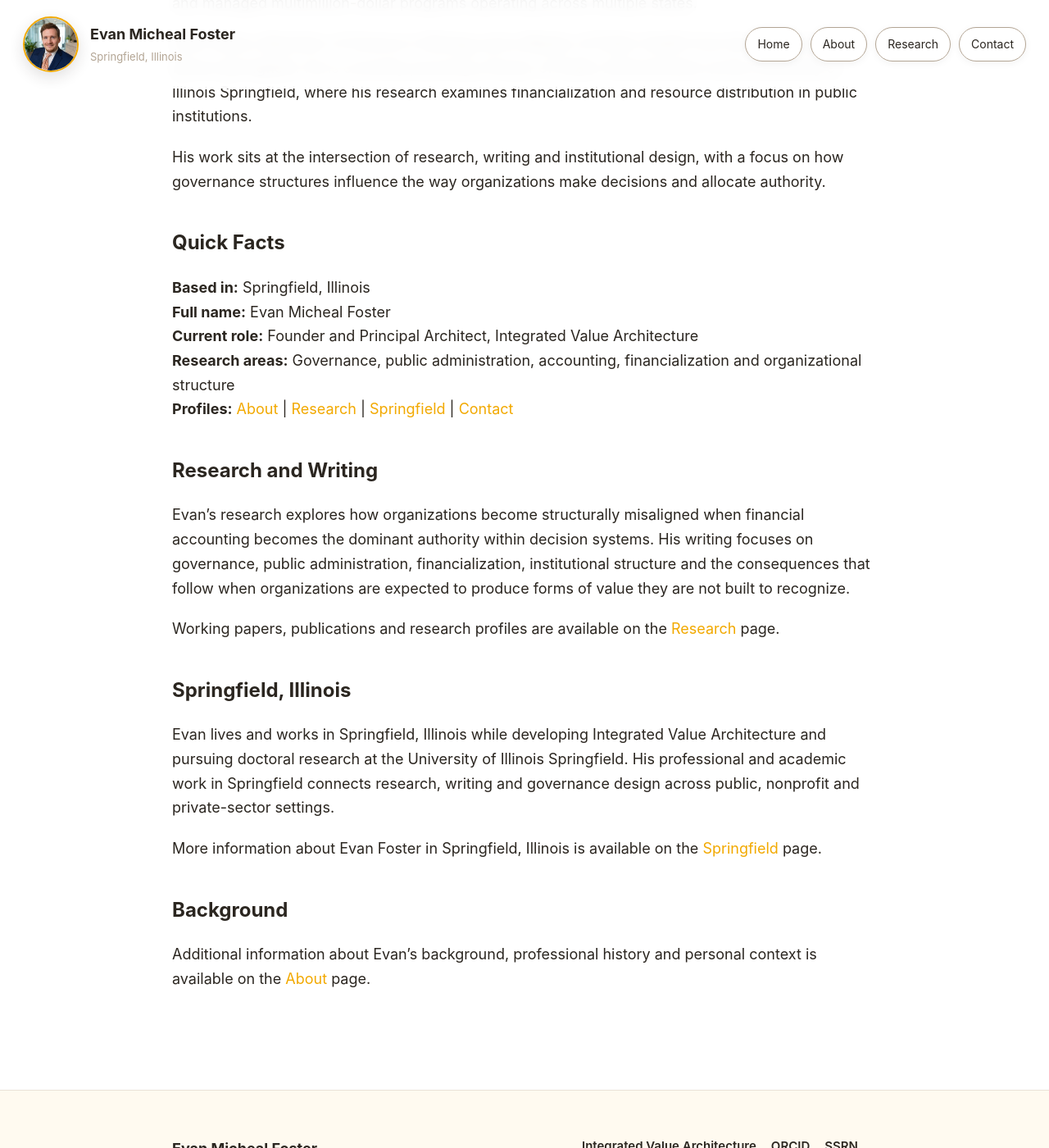
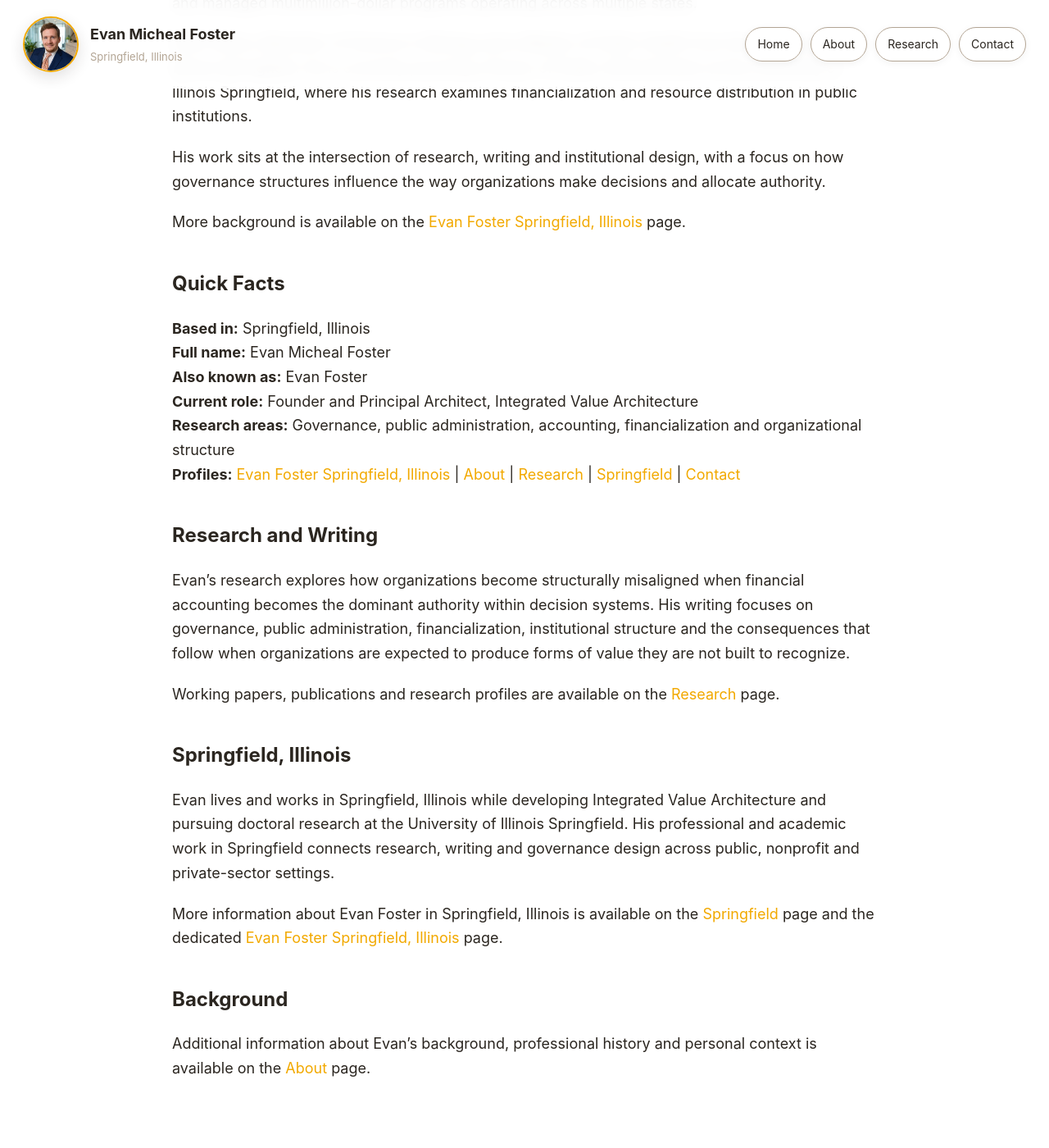
Before and after one commit to efost7873/evanmichealfoster.com, a Jekyll site: the page built from index.md, in a window 1280 px wide and 1400 px high, scrolled down 673 px. Shown: the whole window at 82% size. Built offline with Jekyll 4.4.1, drawn with Linux system fonts in a browser that asks for light colours.

Commit message:
Revise profile links for Evan Foster
Updated links to include a dedicated page for Evan Foster.

```diff
--- a/index.md
+++ b/index.md
@@ -18,13 +18,16 @@ Evan holds a Bachelor of Science in Biology and a Master of Public Health from t
 
 His work sits at the intersection of research, writing and institutional design, with a focus on how governance structures influence the way organizations make decisions and allocate authority.
 
+More background is available on the [Evan Foster Springfield, Illinois](/evan-foster-springfield-il/) page.
+
 ## Quick Facts
 
 **Based in:** Springfield, Illinois
 **Full name:** Evan Micheal Foster
+**Also known as:** Evan Foster
 **Current role:** Founder and Principal Architect, Integrated Value Architecture
 **Research areas:** Governance, public administration, accounting, financialization and organizational structure
-**Profiles:** [About](/about/) | [Research](/research/) | [Springfield](/springfield/) | [Contact](/contact/)
+**Profiles:** [Evan Foster Springfield, Illinois](/evan-foster-springfield-il/) | [About](/about/) | [Research](/research/) | [Springfield](/springfield/) | [Contact](/contact/)
 
 ## Research and Writing
 
@@ -36,7 +39,7 @@ Working papers, publications and research profiles are available on the [Researc
 
 Evan lives and works in Springfield, Illinois while developing Integrated Value Architecture and pursuing doctoral research at the University of Illinois Springfield. His professional and academic work in Springfield connects research, writing and governance design across public, nonprofit and private-sector settings.
 
-More information about Evan Foster in Springfield, Illinois is available on the [Springfield](/springfield/) page.
+More information about Evan Foster in Springfield, Illinois is available on the [Springfield](/springfield/) page and the dedicated [Evan Foster Springfield, Illinois](/evan-foster-springfield-il/) page.
 
 ## Background
 
```
